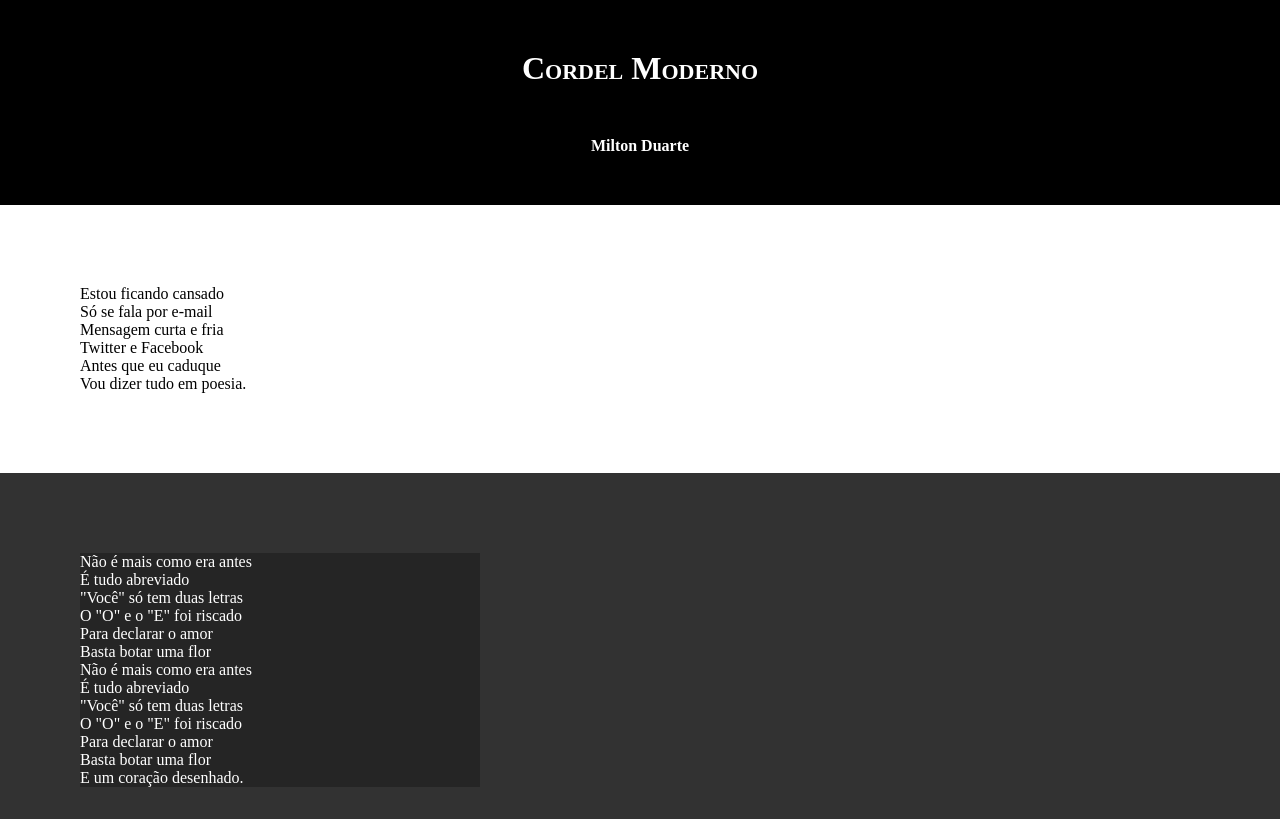
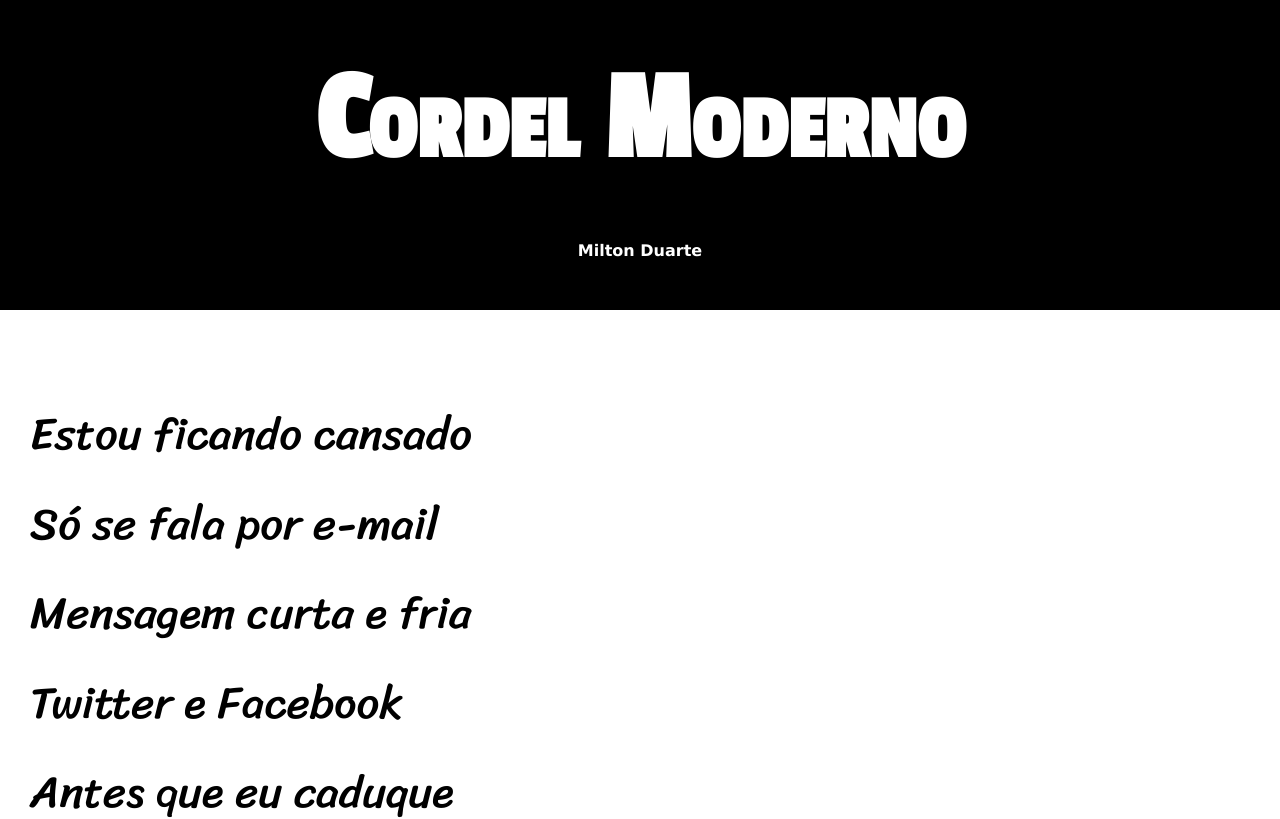
Before and after one commit to EJMBrilhante/Projeto-Cordel, a plain HTML site: page index.html in a window 1280 px wide. Shown: the top 819 px of the page. Drawn offline with Linux system fonts and the light colour scheme.

Commit message:
coloquei fonts e atualizei os estilos

```diff
--- a/estilo/style.css
+++ b/estilo/style.css
@@ -1,4 +1,14 @@
 @charset "UTF-8";
+
+@import url("https://fonts.googleapis.com/css2?family=Passion+One&display=swap");
+
+@import url("https://fonts.googleapis.com/css2?family=Sriracha&display=swap");
+
+:root {
+  --fonte1: Verdana, Geneva, Tahoma, sans-serif;
+  --fonte2: "Passion One", sans-serif;
+  --fonte3: "Sriracha", cursive;
+}
 
 * {
   margin: 0px;
@@ -9,6 +19,7 @@ html,
 body {
   min-height: 100vh;
   background-color: darkgray;
+  font-family: var(--fonte1);
 }
 
 header {
@@ -20,6 +31,8 @@ header {
 header > h1 {
   padding: 50px;
   font-variant: small-caps;
+  font-family: var(--fonte2);
+  font-size: 10vw;
 }
 
 header > p {
@@ -41,6 +54,10 @@ footer a:hover {
 section {
   padding: 10vh;
   padding-bottom: 10vh;
+  line-height: 2em;
+  padding-left: 30px;
+  font-family: var(--fonte3);
+  font-size: 3.5vw;
 }
 
 section.normal {
@@ -54,8 +71,9 @@ section.imagem {
 }
 
 section.imagem > p {
+  display: inline-block;
+  padding: 5px;
   background-color: rgba(0, 0, 0, 0.253);
-  width: 400px;
 }
 
 footer {
```
